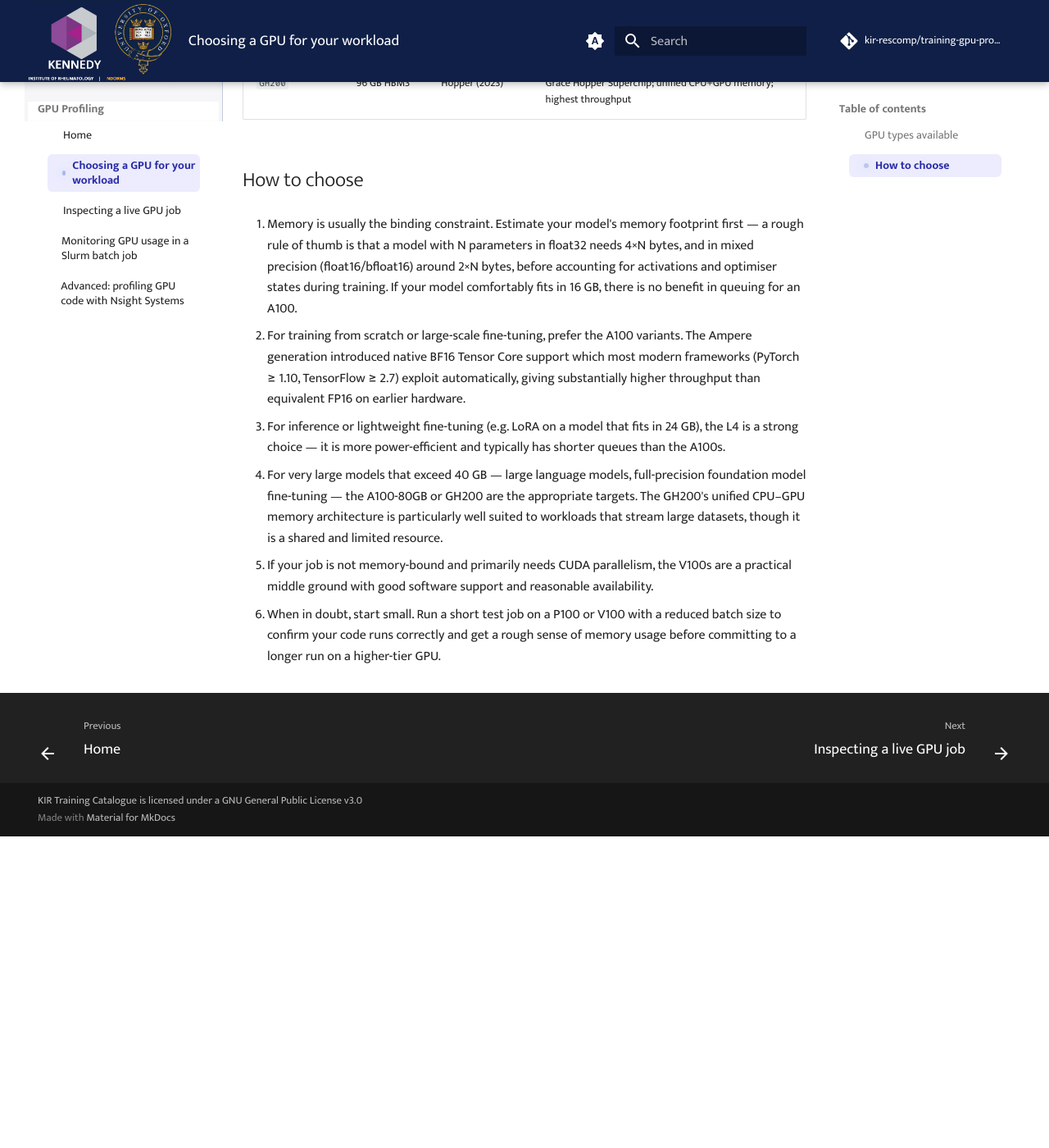
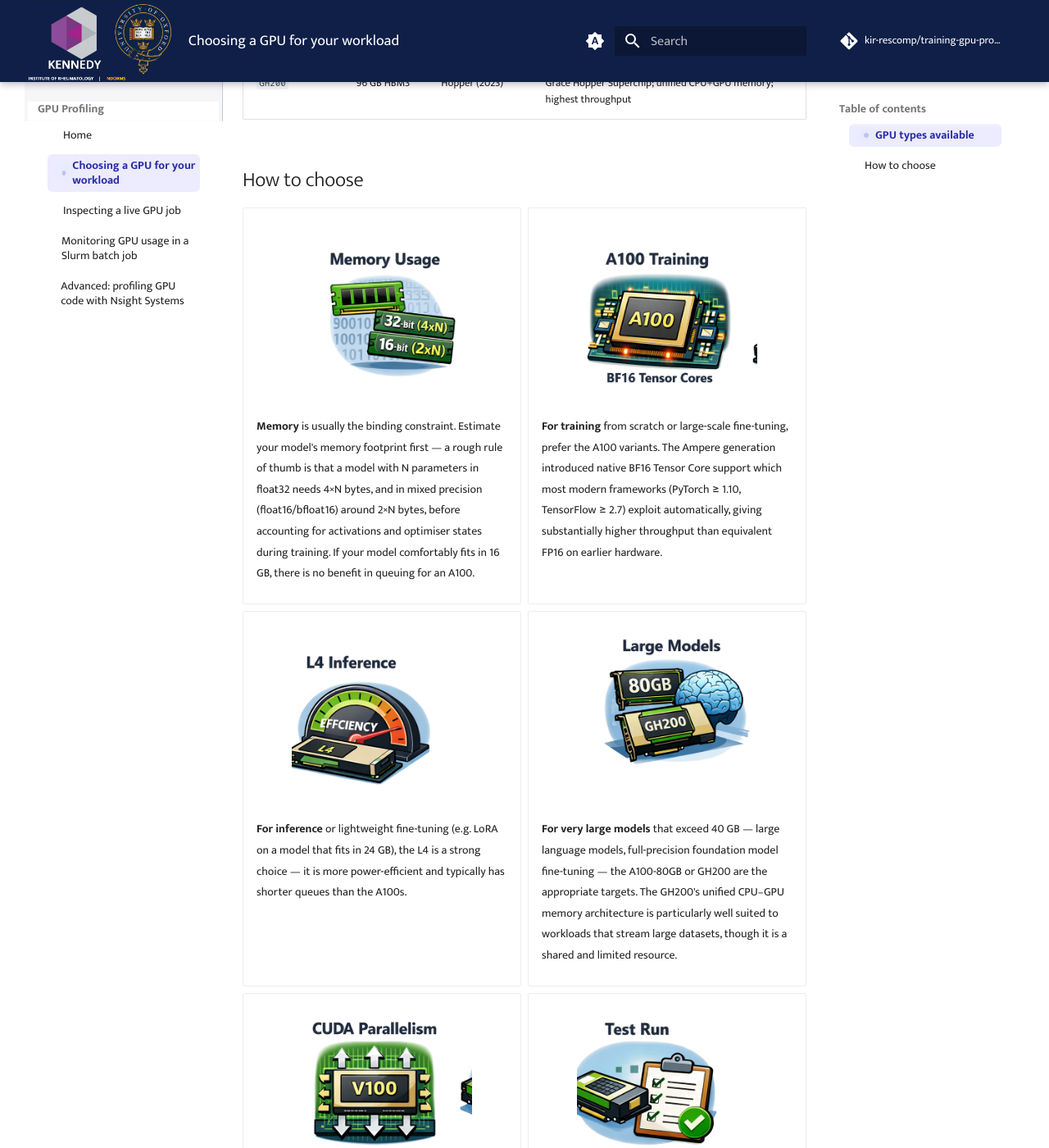
Before and after one commit to kir-rescomp/training-gpu-profiling, an MkDocs documentation site: the page built from docs/1.choosing_the_correctgpu.md, in a window 1280 px wide and 1400 px high, scrolled down 985 px. Shown: the whole window at 82% size. Built offline with MkDocs 1.6.1 and Material for MkDocs 9.7.7, drawn with Linux system fonts in a browser that asks for light colours; comment, search, counter and statistics services are not loaded; before the commit the page ends 2005 px from its top, so only the background shows below that; some of the changed text lies outside the part shown.

Commit message:
add pictures for choosing correct gpu episode

```diff
--- a/docs/1.choosing_the_correctgpu.md
+++ b/docs/1.choosing_the_correctgpu.md
@@ -21,14 +21,36 @@
 ## How to choose
 
 
-1. Memory is usually the binding constraint. Estimate your model's memory footprint first — a rough rule of thumb is that a model with N parameters in float32 needs 4×N bytes, and in mixed precision (float16/bfloat16) around 2×N bytes, before accounting for activations and optimiser states during training. If your model comfortably fits in 16 GB, there is no benefit in queuing for an A100.
+<div class="grid cards" markdown>
 
-2. For training from scratch or large-scale fine-tuning, prefer the A100 variants. The Ampere generation introduced native BF16 Tensor Core support which most modern frameworks (PyTorch ≥ 1.10, TensorFlow ≥ 2.7) exploit automatically, giving substantially higher throughput than equivalent FP16 on earlier hardware.
+-   <center>![memory](./images/icon_memory.png){width="220"}</center>
+    <span style="font-size: 0.7rem;">
+    **Memory** is usually the binding constraint. Estimate your model's memory footprint first — a rough rule of thumb is that a model with N parameters in float32 needs 4×N bytes, and in mixed precision (float16/bfloat16) around 2×N bytes, before accounting for activations and optimiser states during training. If your model comfortably fits in 16 GB, there is no benefit in queuing for an A100.
+    </span></a><br>
 
-3. For inference or lightweight fine-tuning (e.g. LoRA on a model that fits in 24 GB), the L4 is a strong choice — it is more power-efficient and typically has shorter queues than the A100s.
+-   <center>![training](./images/icon_training.png){width="220"}</center>
+    <span style="font-size: 0.7rem;">
+    **For training** from scratch or large-scale fine-tuning, prefer the A100 variants. The Ampere generation introduced native BF16 Tensor Core support which most modern frameworks (PyTorch ≥ 1.10, TensorFlow ≥ 2.7) exploit automatically, giving substantially higher throughput than equivalent FP16 on earlier hardware.
+    </span></a><br>
 
-4. For very large models that exceed 40 GB — large language models, full-precision foundation model fine-tuning — the A100-80GB or GH200 are the appropriate targets. The GH200's unified CPU–GPU memory architecture is particularly well suited to workloads that stream large datasets, though it is a shared and limited resource.
+-   <center>![training](./images/icon_inference.png){width="220"}</center>
+    <span style="font-size: 0.7rem;">
+    **For inference** or lightweight fine-tuning (e.g. LoRA on a model that fits in 24 GB), the L4 is a strong choice — it is more power-efficient and typically has shorter queues than the A100s.
+    </span></a><br>
 
-5. If your job is not memory-bound and primarily needs CUDA parallelism, the V100s are a practical middle ground with good software support and reasonable availability.
+-   <center>![training](./images/icon_large_models.png){width="220"}</center>
+    <span style="font-size: 0.7rem;">
+    **For very large models** that exceed 40 GB — large language models, full-precision foundation model fine-tuning — the A100-80GB or GH200 are the appropriate targets. The GH200's unified CPU–GPU memory architecture is particularly well suited to workloads that stream large datasets, though it is a shared and limited resource.
+    </span></a><br>
 
-6. When in doubt, start small. Run a short test job on a P100 or V100 with a reduced batch size to confirm your code runs correctly and get a rough sense of memory usage before committing to a longer run on a higher-tier GPU.
+-   <center>![training](./images/icon_cuda_parallel.png){width="220"}</center>
+    <span style="font-size: 0.7rem;">
+    **If your job is not memory-bound** and primarily needs CUDA parallelism, the V100s are a practical middle ground with good software support and reasonable availability.
+    </span></a><br>
+
+-   <center>![training](./images/icon_testrun.png){width="220"}</center>
+    <span style="font-size: 0.7rem;">
+    **When in doubt**, start small. Run a short test job on a P100 or V100 with a reduced batch size to confirm your code runs correctly and get a rough sense of memory usage before committing to a longer run on a higher-tier GPU.
+    </span></a><br>
+
+</div>
```
